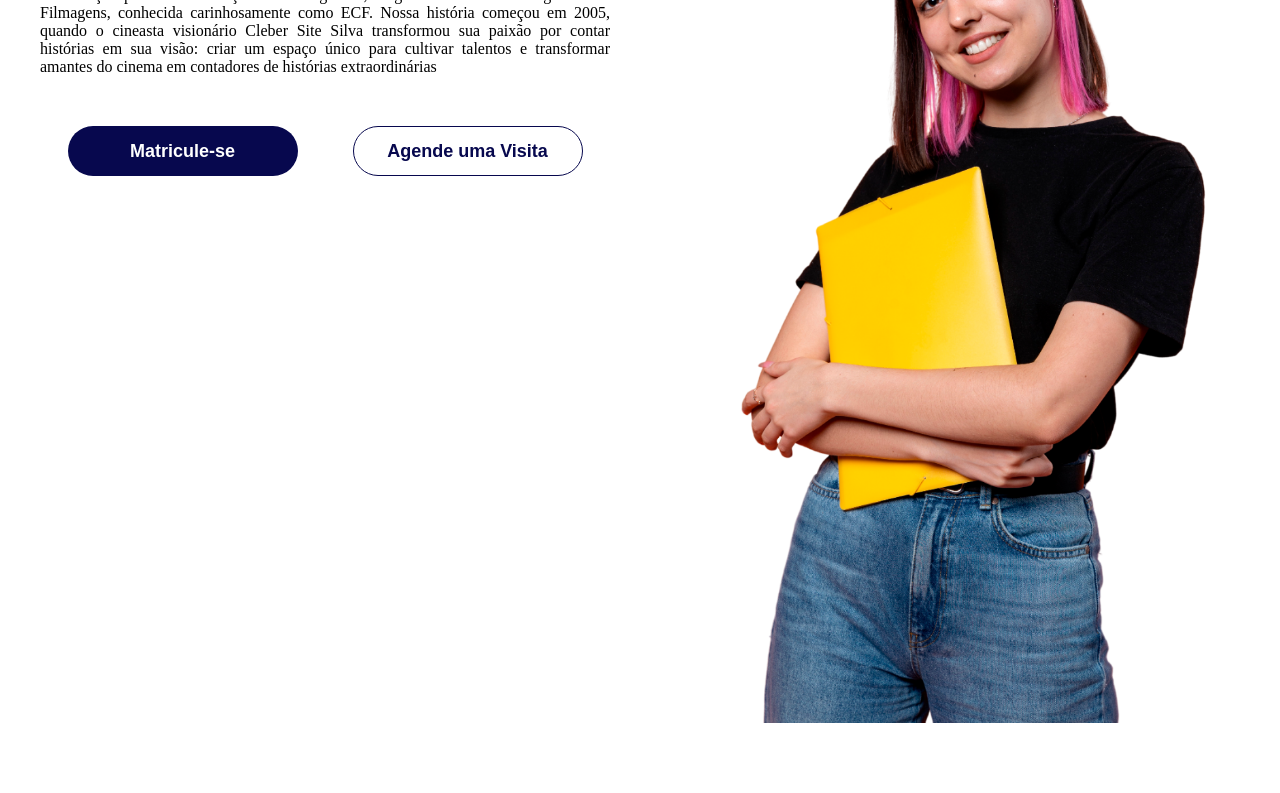
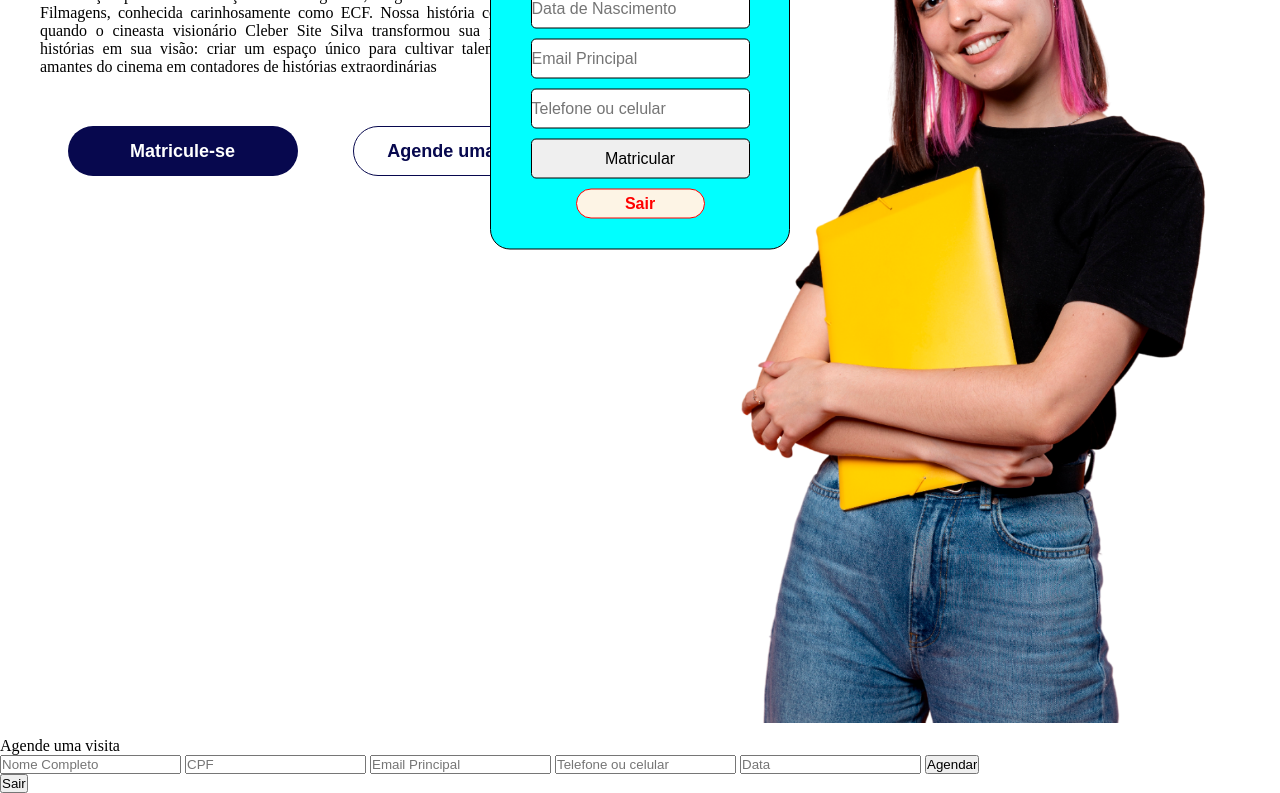
Before and after one commit to GlauberMaximo/ProjetoFinal, a plain HTML site: page src/index.html in a window 1280 px wide. Shown: the part 358-1151 px from the top of the page. Before the commit the page ends 1095 px from the top, so only its background shows below. Drawn offline with Linux system fonts and the light colour scheme.

Commit message:
Adicionando novos arquivos

```diff
--- /dev/null
+++ b/src/home.js
@@ -0,0 +1,18 @@
+let btn_matricula = document.getElementById("button1Left");
+
+btn_matricula.addEventListener("click", matricule_se);
+
+let area_de_matricula = document.getElementById("div_matricula");
+
+function matricule_se() {
+    area_de_matricula.style.display = "block"
+    //area_de_matricula.style.filter = "blur(4px)"
+}
+
+let btn_sair_matricula = document.getElementById("btn_sair_matricula");
+
+btn_sair_matricula.addEventListener("click", sair_matricula);
+
+function sair_matricula() {
+    area_de_matricula.style.display = "none"
+}
--- a/src/index.html
+++ b/src/index.html
@@ -7,6 +7,7 @@
     <meta name="viewport" content="width=device-width, initial-scale=1.0">
     <link rel="shortcut icon" href="/images/logo.png" type="image/x-icon">
     <link rel="stylesheet" href="style.css">
+    <script defer src="home.js"></script>
     <title>Document</title>
 </head>
 
@@ -31,9 +32,12 @@
         <div id="divLeft">
             <p id="boldLeft">Nota 10 no MEC</p>
             <p id="bigTextLeft">ECF</p>
-            <p>No coração pulsante da criação cinematográfica, surge a Escola Cinematográfica de Filmagens, conhecida carinhosamente
-                como ECF. Nossa história começou em 2005, quando o cineasta visionário Cleber Site Silva transformou sua paixão por                contar histórias em sua visão: criar
-                um espaço único para cultivar talentos e transformar amantes do cinema em contadores de histórias extraordinárias
+            <p>No coração pulsante da criação cinematográfica, surge a Escola Cinematográfica de Filmagens, conhecida
+                carinhosamente
+                como ECF. Nossa história começou em 2005, quando o cineasta visionário Cleber Site Silva transformou sua
+                paixão por contar histórias em sua visão: criar
+                um espaço único para cultivar talentos e transformar amantes do cinema em contadores de histórias
+                extraordinárias
             </p>
             <div id="buttonsLeft">
                 <button id="button1Left">Matricule-se</button>
@@ -44,6 +48,32 @@
             <img src="/assets/gar.png" alt="">
         </div>
     </section>
+
+    <div id="div_matricula">
+        <p>Matricule-se</p>
+        <form action="/matricular" method="post" id="form_mat">
+            <input type="text" placeholder="Nome Completo" name="nome">
+            <input type="text" placeholder="CPF" name="cpf">
+            <input type="text" placeholder="Data de Nascimento" name="dt">
+            <input type="email" placeholder="Email Principal" name="email">
+            <input type="tel" placeholder="Telefone ou celular" name="telefone">
+            <input id="btn_sub_mat" type="submit" value="Matricular">
+        </form>
+        <button id="btn_sair_matricula">Sair</button>
+    </div>
+
+    <div id="div_agendamento">
+        <p>Agende uma visita</p>
+        <form action="" method="">
+            <input type="text" placeholder="Nome Completo">
+            <input type="text" placeholder="CPF">
+            <input type="email" placeholder="Email Principal">
+            <input type="tel" placeholder="Telefone ou celular">
+            <input type="datetime" placeholder="Data">
+            <input id="btn_conf_agen" type="submit" value="Agendar">
+        </form>
+        <button id="btn_sair_agendamento">Sair</button>
+    </div>
 </body>
 
 </html>
--- a/src/style.css
+++ b/src/style.css
@@ -150,3 +150,65 @@ section{
 }
 
 /*    FIM DO SECTION    */
+
+/*    COMEÇO DA MATRICULA    */
+#div_matricula {
+    border: 1px solid black;
+    background-color: aqua;
+    z-index: 9999;
+    position: fixed;
+    display: flex;
+    flex-direction: column;
+    width: 300px;
+    height: auto;
+    top: 50%;
+    left: 50%;
+    transform: translate(-50%, -50%);
+    filter: none;
+    text-align: center;
+    border-radius: 20px;
+    padding-block: 30px;
+    padding-inline: 20px;
+    align-items: center;
+    justify-content: center;
+}
+
+#div_matricula form{
+    display: flex;
+    flex-direction: column;
+    justify-content: center;
+    align-items: center;
+}
+
+#div_matricula form input{
+    border: none;
+    width: 100%;
+    height: 40px;
+    margin: 5px;
+    font-size: 16px;
+    border-radius: 5px;
+    border: 1px solid black;
+}
+
+#btn_sair_matricula{
+    background-color: rgb(253, 244, 229);
+    border: 1px solid red;
+    border-radius: 30px;
+    width: 50%;
+    height: 30px;
+    margin-top: 5px;
+    color: red;
+    font-size: 16px;
+    font-weight: bold;
+}
+
+#btn_sair_matricula:hover {
+    width: 90%;
+    height: 50px;
+    font-size: 20px;
+    cursor: pointer;
+    transition: 1s;
+}
+
+
+/*    FIM DA MATRICULA    */
```
